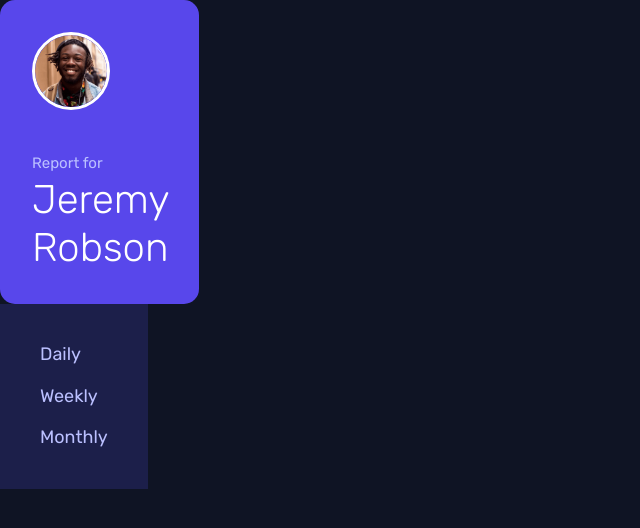
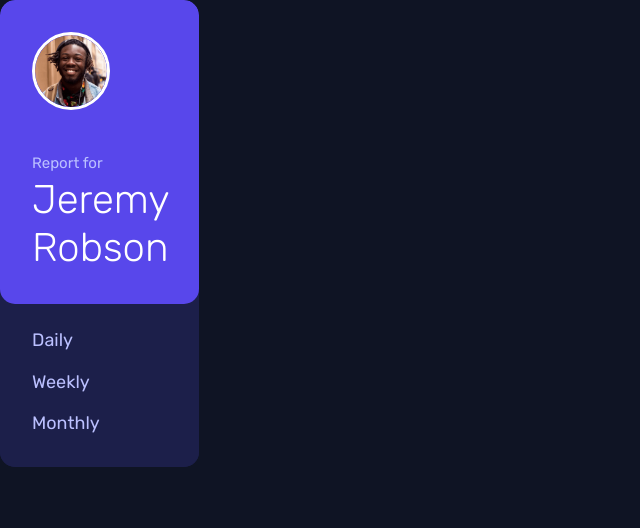
Before and after one commit to Henrique1204/Time-Tracking-Dashboard, a React (Create React App) app: page / in a window 1280 px wide. Shown: the top 528 px of the page, without its empty margins (0-640 px from the left). Built offline with nearby package versions, Linux system fonts and the light colour scheme.

Commit message:
Criar componente para sidebar

```diff
--- a/src/App.tsx
+++ b/src/App.tsx
@@ -1,15 +1,11 @@
 import React from 'react';
 
-import CardUsuario from './Componentes/CardUsuario';
-import TabNavPeriodos from './Componentes/TabNavPeriodos';
-
-import imgJeremy from './Assets/image-jeremy.png';
+import SideBar from './Componentes/SideBar';
 
 const App = (): JSX.Element => {
   return (
     <main className="App">
-      <CardUsuario foto={imgJeremy} nome="Jeremy Robson" />
-      <TabNavPeriodos />
+      <SideBar />
     </main>
   );
 };
--- a/src/Componentes/CardUsuario/CardUsuario.module.css
+++ b/src/Componentes/CardUsuario/CardUsuario.module.css
@@ -1,5 +1,4 @@
 .container {
-  max-width: fit-content;
   padding: 3.2rem;
   border-radius: var(--radius);
   line-height: 1.2;
--- /dev/null
+++ b/src/Componentes/SideBar/SideBar.componente.tsx
@@ -0,0 +1,22 @@
+import React, { FC } from 'react';
+
+import estilos from './SideBar.module.css';
+
+import CardUsuario from '../CardUsuario';
+import TabNavPeriodos from '../TabNavPeriodos';
+
+import imgJeremy from '../../Assets/image-jeremy.png';
+
+/**
+ * Componente responsável por montar a sidebar lateral com as informações do usuário e a navegação das tabs.
+ */
+const SideBar: FC = () => {
+  return (
+    <aside className={estilos.container}>
+      <CardUsuario foto={imgJeremy} nome="Jeremy Robson" />
+      <TabNavPeriodos />
+    </aside>
+  );
+};
+
+export default SideBar;
--- /dev/null
+++ b/src/Componentes/SideBar/SideBar.module.css
@@ -0,0 +1,6 @@
+.container {
+  max-width: fit-content;
+  border-radius: var(--radius);
+  background-color: var(--bg-azul-escuro);
+  overflow: hidden;
+}
--- /dev/null
+++ b/src/Componentes/SideBar/index.tsx
@@ -0,0 +1,3 @@
+import SideBar from './SideBar.componente';
+
+export default SideBar;
--- a/src/Componentes/TabNavPeriodos/TabNavPeriodos.module.css
+++ b/src/Componentes/TabNavPeriodos/TabNavPeriodos.module.css
@@ -1,6 +1,5 @@
 .container {
-  max-width: fit-content;
-  padding: 3.2rem;
+  padding: 1.8rem 2.4rem 2.4rem;
   background-color: var(--bg-azul-escuro);
 }
 
```
